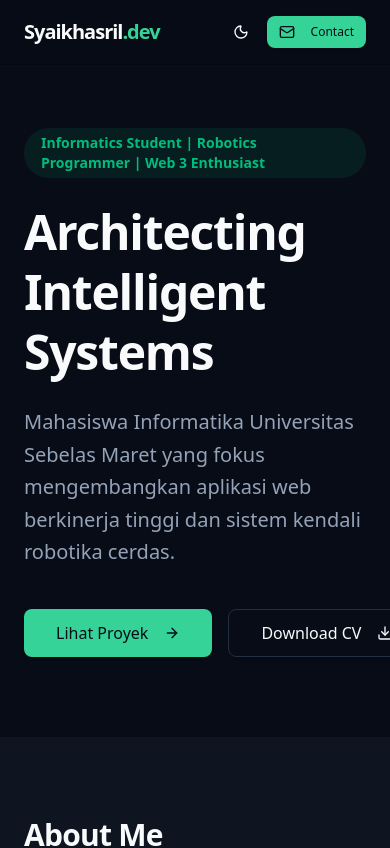
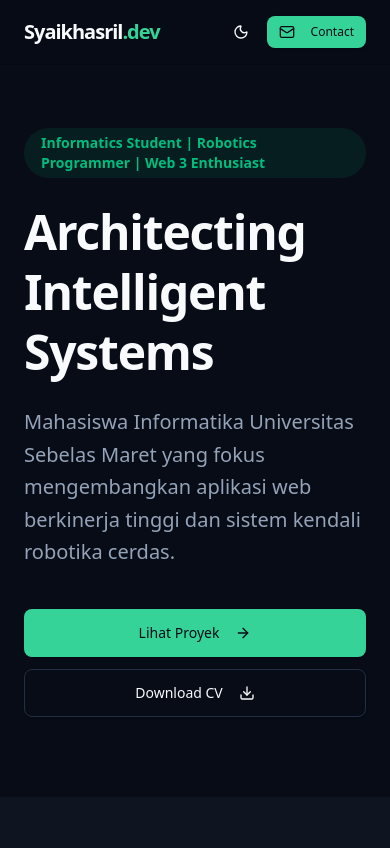
Before and after one commit to Syaasr/Website-Portofolio, a Next.js app: page / in a window 390 px wide. Shown: the top 848 px of the page. Built offline with nearby package versions, Linux system fonts and the light colour scheme.

Commit message:
Edit hero for responsive

```diff
--- a/src/components/Hero.tsx
+++ b/src/components/Hero.tsx
@@ -24,14 +24,14 @@ export function Hero() {
               {portfolio.hero.subheadline}
             </p>
 
-            <div className="flex gap-4 pt-4">
-              <Button size="lg" className="h-12 px-8 text-base" asChild>
+            <div className="flex flex-col sm:flex-row gap-3 sm:gap-4 pt-4 w-full">
+              <Button size="lg" className="h-12 px-6 sm:px-8 text-sm sm:text-base w-full sm:w-auto" asChild>
                 <a href="#projects">
                   {portfolio.hero.cta}
                   <ArrowRight className="ml-2 h-4 w-4" />
                 </a>
               </Button>
-              <Button variant="outline" size="lg" className="h-12 px-8 text-base" asChild>
+              <Button variant="outline" size="lg" className="h-12 px-6 sm:px-8 text-sm sm:text-base w-full sm:w-auto" asChild>
                 <a href={portfolio.hero.resumeUrl} target="_blank" rel="noopener noreferrer">
                   Download CV <Download className="ml-2 h-4 w-4" />
                 </a>
```
